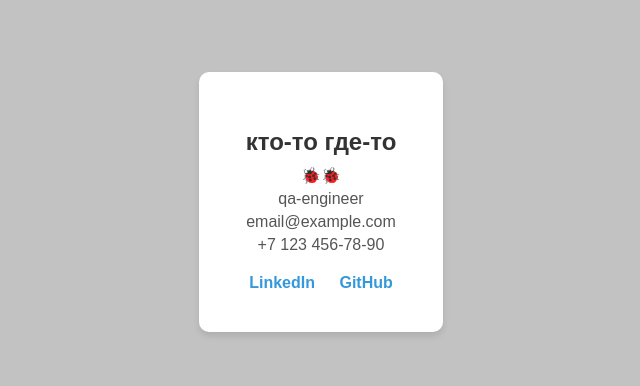
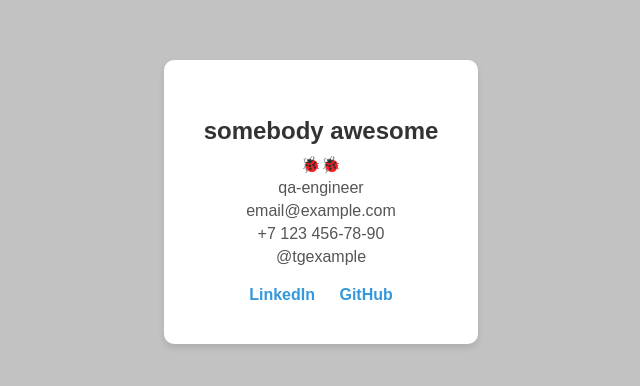
Before and after one commit to psuriit/cv, a plain HTML site: page index.html in a window 1280 px wide. Shown: the part 198-584 px from the top of the page, without its empty margins (319-959 px from the left). Drawn offline with Linux system fonts and the light colour scheme.

Commit message:
описание и причёсывание

```diff
--- a/index.html
+++ b/index.html
@@ -6,15 +6,15 @@
     <title>визитка</title>
 
     <link rel="stylesheet" href="styles.css">
-      <link rel="icon" href="https://icons8.com/icon/87063/snake" type="image/x-icon">
 </head>
 <body>
     <div class="card">
-        <h1>кто-то где-то</h1>
+        <h1>somebody awesome</h1>
         <p>🐞🐞</p>
         <p>qa-engineer</p>
         <p>email@example.com</p>
         <p>+7 123 456-78-90</p>
+        <p>@tgexample</p>
         <div class="social">
             <a href="#">LinkedIn</a>
             <a href="#">GitHub</a>
```
